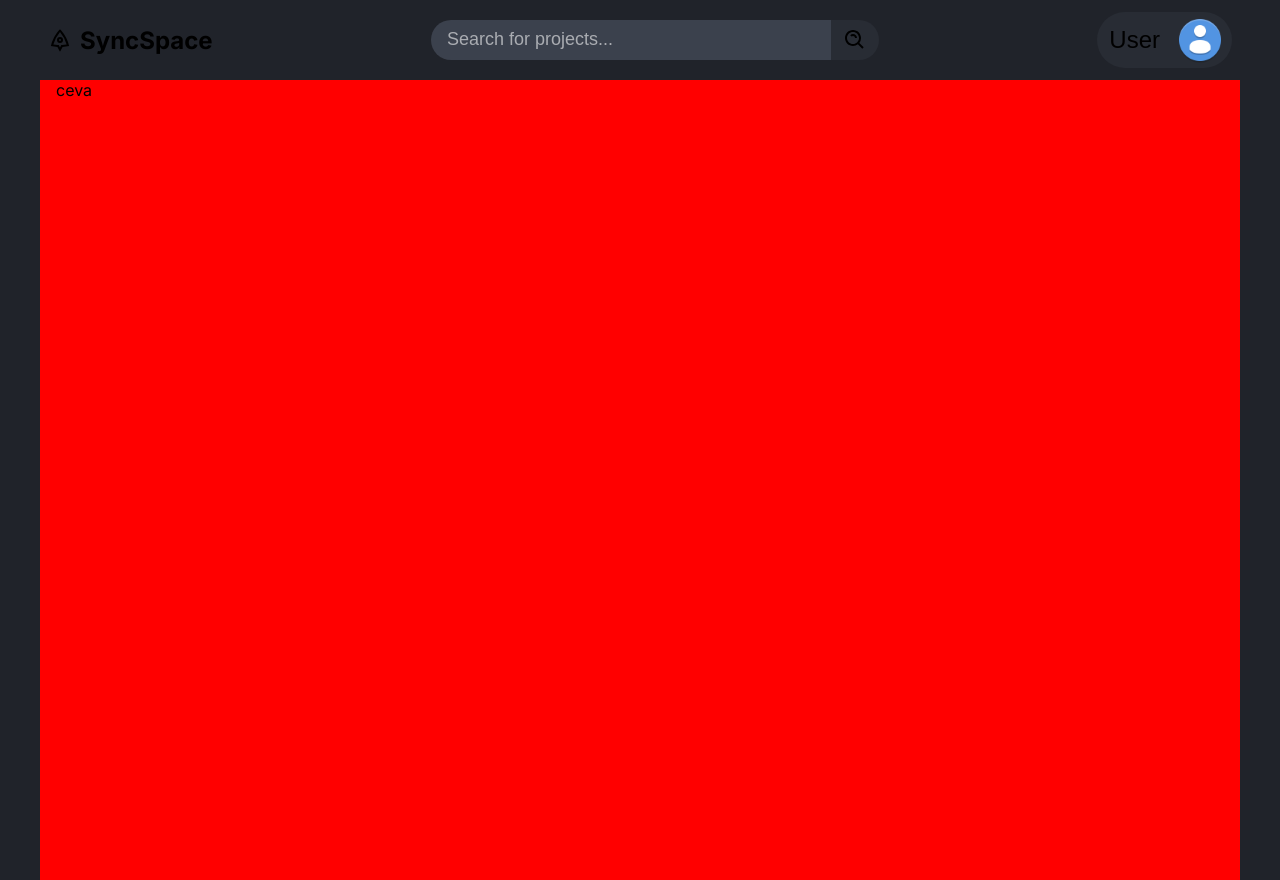
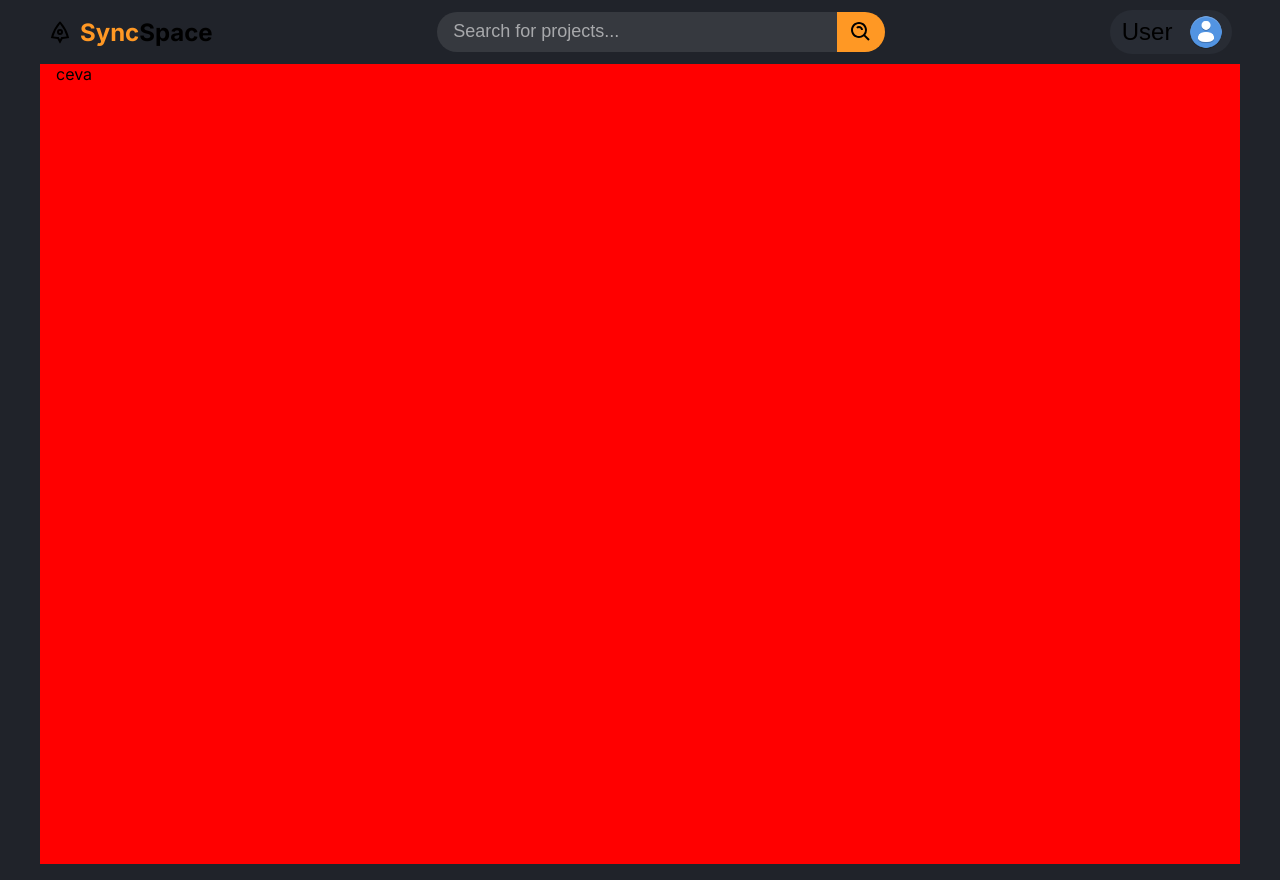
Before and after one commit to KiLLg0r/SyncSpace, a Next.js app: page / in a window 1280 px wide. Built offline with nearby package versions, Linux system fonts and the light colour scheme.

Commit message:
Changed colors of navigation bar

```diff
--- a/components/navigation.js
+++ b/components/navigation.js
@@ -7,7 +7,7 @@ const Navigation = () => {
     <nav className={styles.nav}>
       <div className={styles.left}>
         <RiSpaceShipLine />
-        <div className={styles.name}>SyncSpace</div>
+        <div className={styles.name}><span>Sync</span>Space</div>
       </div>
       <div className={styles.center}>
         <div className={styles.search}>
--- a/styles/Nav.module.scss
+++ b/styles/Nav.module.scss
@@ -1,11 +1,14 @@
 .nav {
-  height: 5rem;
+  height: 4rem;
   display: flex;
   justify-content: space-between;
   align-items: center;
   padding: 0 3rem;
 
   .left {
+    span{
+      color: #FF9824;
+    }
     display: flex;
     align-items: center;
     gap: 0.5rem;
@@ -19,7 +22,7 @@
       align-items: center;
 
       input {
-        background-color: #3b414d;
+        background-color: #36393F;
         border: none;
         border-radius: 2.5rem 0 0 2.5rem;
         height: 2.5rem;
@@ -39,7 +42,7 @@
         height: 2.5rem;
         width: 3rem;
         border-radius: 0 2.5rem 2.5rem 0;
-        background-color: #282c34;
+        background-color: #FF9824;
       }
     }
   }
@@ -61,7 +64,7 @@
 
       img {
         display: block;
-        height: 3rem;
+        height: 2.225rem;
       }
     }
   }
```
